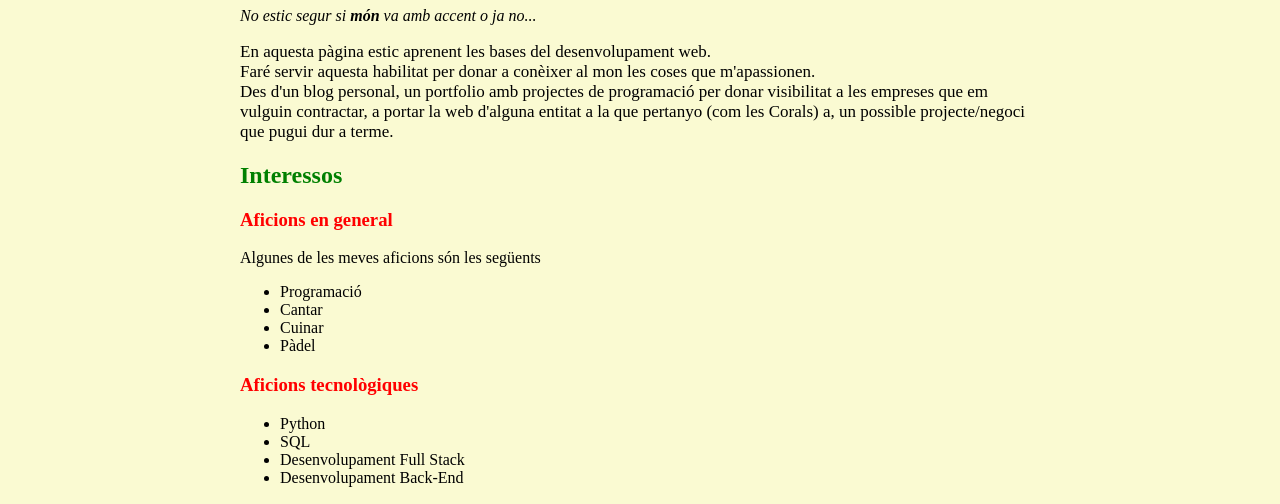
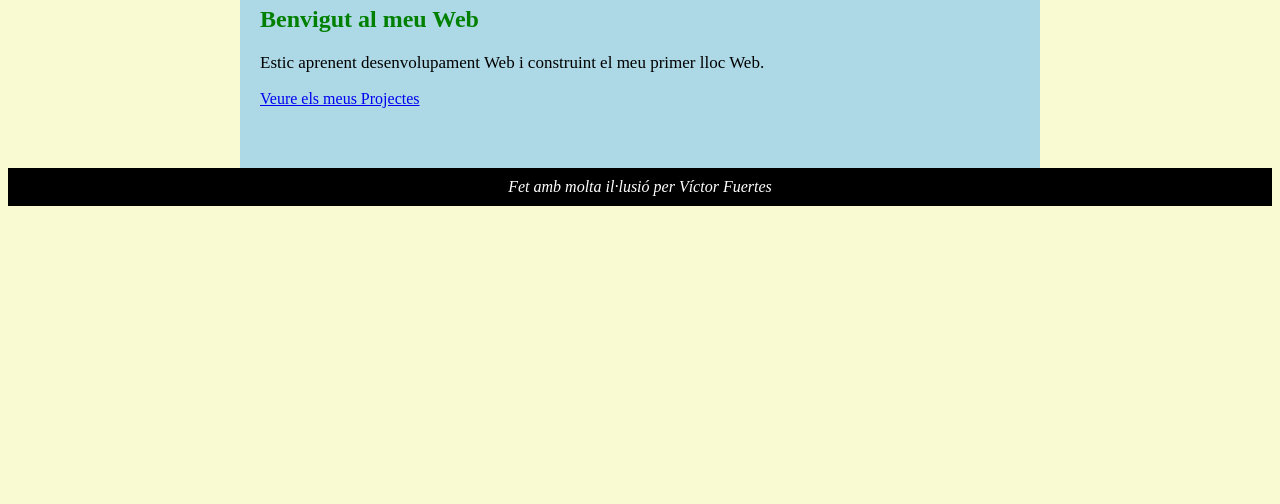
Before and after one commit to fuertesvic/web-learning, a plain HTML site: page index.html in a window 1280 px wide. Shown: the part 152-656 px from the top of the page. Drawn offline with Linux system fonts and the light colour scheme.

Commit message:
Es crea la 'Hero' section a l'index.html i es reorganitzen continguts

```diff
--- a/index.html
+++ b/index.html
@@ -19,36 +19,20 @@
 </nav>
 </header>
 <main>
-<h1>Hola, món <img src="images/wave_emoji.png" width="30" alt="wave"></h1>
-<i>No estic segur si <b>món</b> va amb accent o ja no...</i>
+<section class="hero">
 
-<p>En aquesta pàgina estic aprenent les bases del desenvolupament web.<br>
-Faré servir aquesta habilitat per donar a conèixer al mon les coses que m'apassionen. <br>
-Des d'un blog personal, un portfolio amb projectes de programació per donar visibilitat a les empreses que
-em vulguin contractar, a portar la web d'alguna entitat a la que pertanyo (com les Corals) a,
-un possible projecte/negoci que pugui dur a terme.</p>
+    <h2>Benvigut al meu Web</h2>
 
-<h2>Interessos</h2>
-<h3>Aficions en general</h3>
-Algunes de les meves aficions són les següents
-<ul>
-    <li>Programació</li>
-    <li>Cantar</li>
-    <li>Cuinar</li>
-    <li>Pàdel</li>
-</ul>
+    <p>
+        Estic aprenent desenvolupament Web i construint el meu primer lloc Web.
+    </p>
 
-<h3>Aficions tecnològiques</h3>
+    <a href="projects.html" class="hero-button">
+        Veure els meus Projectes
+    </a>
 
-<ul>
-    <li>Python</li>
-    <li>SQL</li>
-    <li>Desenvolupament Full Stack</li>
-    <li>Desenvolupament Back-End</li>
-</ul>
-Actualment tinc experiència en backend però vull aprendre front també, aviat m'agradaria aprendre React
-    per ser full-stack. <br>
-Podeu veure els meus projectes al meu <a href="https://github.com/fuertesvic"> GitHub</a> <img src="images/github_logo.png" width="30" alt="github">
+
+</section>
 </main>
 <footer><i>Fet amb molta il·lusió per Víctor Fuertes</i></footer>
 </html>
--- a/style.css
+++ b/style.css
@@ -34,6 +34,16 @@ button:hover {
     background-color: rgb(14, 209, 4);
 }
 
+.hero {
+    background-color: lightblue;
+    padding: 60px 20px;
+
+    text-align: left;
+}
+
+.hero-link-container {
+    text-align: right;
+}
 h1 {
     color: coral;
 }
```
Also changed, not shown: about.html (+31 -0 lines), projects.html (+3 -1 lines).
